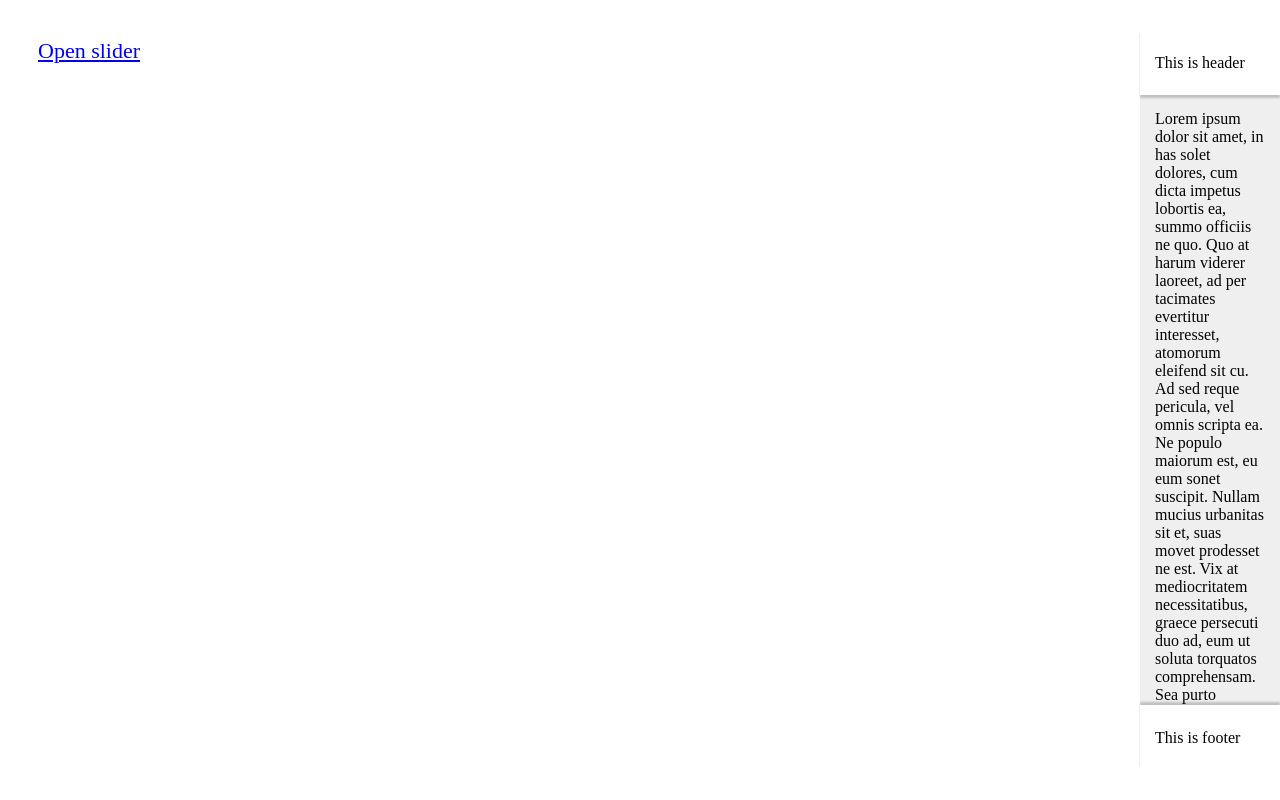
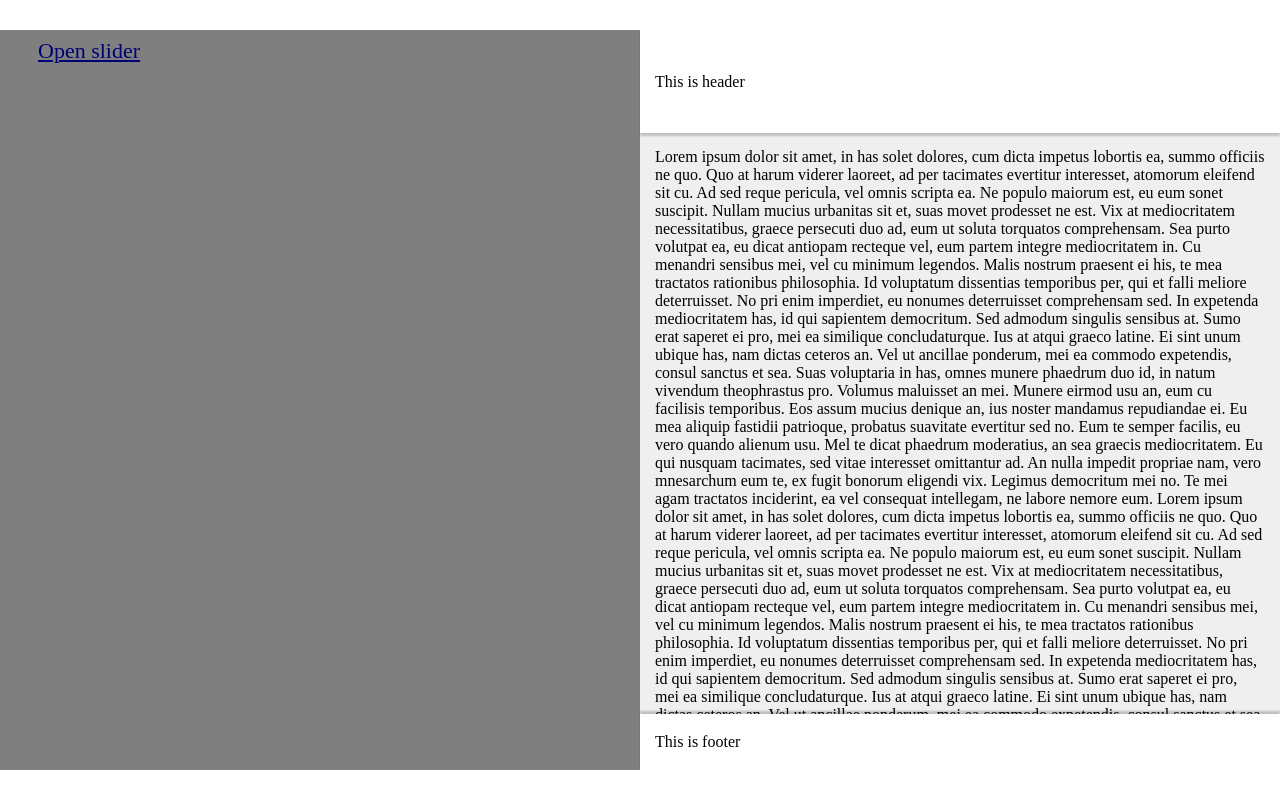
Before and after one commit to gogoair/react-slide-out, a React app: page / in a window 1280 px wide. Both pictures are taken after a click on the link "Open slider". Built offline with nearby package versions, Linux system fonts and the light colour scheme.

Commit message:
Added header and footer height props

```diff
--- a/example/index.jsx
+++ b/example/index.jsx
@@ -13,13 +13,13 @@
 	}
 
 	openSlider = () => {
-		this.setState({isFolded: !this.state.isFolded});
-		// this.setState({isOpen: true});
+		// this.setState({isFolded: !this.state.isFolded});
+		this.setState({isOpen: true});
 	};
 
 	closeSlider = () => {
-		this.setState({isFolded: false});
-		// this.setState({isOpen: false});
+		// this.setState({isFolded: false});
+		this.setState({isOpen: false});
 	};
 
 	render () {
@@ -30,10 +30,11 @@
 				{/*</div>*/}
 				<a href='#' style={{fontSize: '22px'}} onClick={this.openSlider}>Open slider</a>
 				<SimpleSlider
+                    headerHeight={120}
 					isOpen={this.state.isOpen}
 					// leftToRight={true}
-					isFolded={this.state.isFolded}
-					foldMode={true}
+					// isFolded={this.state.isFolded}
+					// foldMode={true}
 					header={<div style={{padding: '15px'}}>This is header</div>}
 					// title='Testing example'
 					verticalOffset={{top: 30, bottom: 30}}
--- a/src/index.css
+++ b/src/index.css
@@ -89,7 +89,6 @@
     align-items: center;
     background-color: #fff;
     overflow: hidden;
-    height: 65px;
     box-shadow: 0 3px 2px 0 rgba(0, 0, 0, 0.2);
     z-index: 667;
 }
--- a/src/index.jsx
+++ b/src/index.jsx
@@ -15,11 +15,15 @@
 		}),
 		foldWidth: PropTypes.string,
 		foldMode: PropTypes.bool,
-		leftToRight: PropTypes.bool
+		leftToRight: PropTypes.bool,
+        headerHeight: PropTypes.number,
+        footerHeight: PropTypes.number,
 	};
 
 	static defaultProps = {
-		foldWidth: '140px'
+		foldWidth: '140px',
+        headerHeight: 65,
+        footerHeight: 65,
 	};
 
 	constructor (props) {
@@ -28,13 +32,19 @@
 		const offset = props.verticalOffset;
 		const verticalOffset = offset ? (offset.top ? offset.top : 0) + (offset.bottom ? offset.bottom : 0) : 0;
 
-		if (!this.props.footer && !this.props.title && !this.props.header) {
-			contentStyle = {height: `calc(100vh - ${verticalOffset}px)`};
-		} else if (!this.props.footer || (!this.props.title && !this.props.header)) {
-			contentStyle = {height: `calc(100vh - ${65 + verticalOffset}px)`};
-		} else {
-			contentStyle = {height: `calc(100vh - ${130 + verticalOffset}px)`};
-		}
+        let headerFooterHeight;
+
+        if (!this.props.footer && !this.props.title && !this.props.header) {
+            headerFooterHeight = 0;
+        } else if (this.props.footer) {
+            headerFooterHeight = this.props.footerHeight;
+        } else if (this.props.header || this.props.title) {
+            headerFooterHeight = this.props.headerHeight;
+        } else {
+            headerFooterHeight = this.props.footerHeight + this.props.headerHeight;
+        }
+
+        contentStyle = {height: `calc(100vh - ${headerFooterHeight + verticalOffset}px)`};
 
 		this.state = {
 			isOpen: this.props.foldMode ? true : !!props.isOpen,
@@ -116,14 +126,14 @@
 					 style={{...offsetStyle, ...foldStyle}}>
 					<div className='h-displayFlex h-flexCol h-flexSpaceBetween' style={{height: '100%'}}>
 						{this.props.title || this.props.header
-							? <div className='SlideModal__header js-slideModalHeader'>
+							? <div className='SlideModal__header js-slideModalHeader' style={{ height: this.props.headerHeight }}>
 								{this.props.title && <h4 className='SlideModal__title'>{this.props.title}</h4>}
 								{this.props.header}
 							</div> : null}
 						<div className={'h-overflowAuto ' + this.state.contentClass}
 							 style={this.state.contentStyle}>{this.props.children}</div>
 						{this.props.footer &&
-						<div className='SlideModal__header SlideModal__footer'>{this.props.footer}</div>}
+						<div className='SlideModal__header SlideModal__footer' style={{ height: this.props.footerHeight }}>{this.props.footer}</div>}
 					</div>
 				</div>
 			</div>
```
